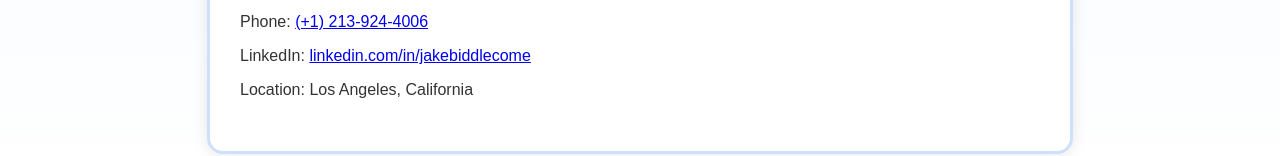
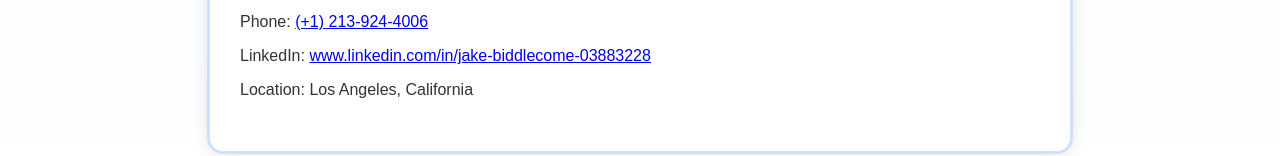
Before and after one commit to JBiddlecome/personal-website, a plain HTML site: page index.html in a window 1280 px wide. Shown: the part 1371-1527 px from the top of the page. Drawn offline with Linux system fonts and the light colour scheme.

Commit message:
Update index.html
Fixed the LinkedIn link to match the visible address link.

```diff
--- a/index.html
+++ b/index.html
@@ -124,7 +124,7 @@
       <h2>Contact</h2>
       <p>Email: <a href="mailto:jake.biddlecome@gmail.com">jake.biddlecome@gmail.com</a></p>
       <p>Phone: <a href="tel:+12139244006">(+1) 213-924-4006</a></p>
-      <p>LinkedIn: <a href="https://www.linkedin.com/in/jake-biddlecome-03883228/" target="_blank" rel="noopener">linkedin.com/in/jakebiddlecome</a></p>
+      <p>LinkedIn: <a href="https://www.linkedin.com/in/jake-biddlecome-03883228/" target="_blank" rel="noopener">www.linkedin.com/in/jake-biddlecome-03883228</a></p>
       <p>Location: Los Angeles, California</p>
     </section>
   </div>
```
